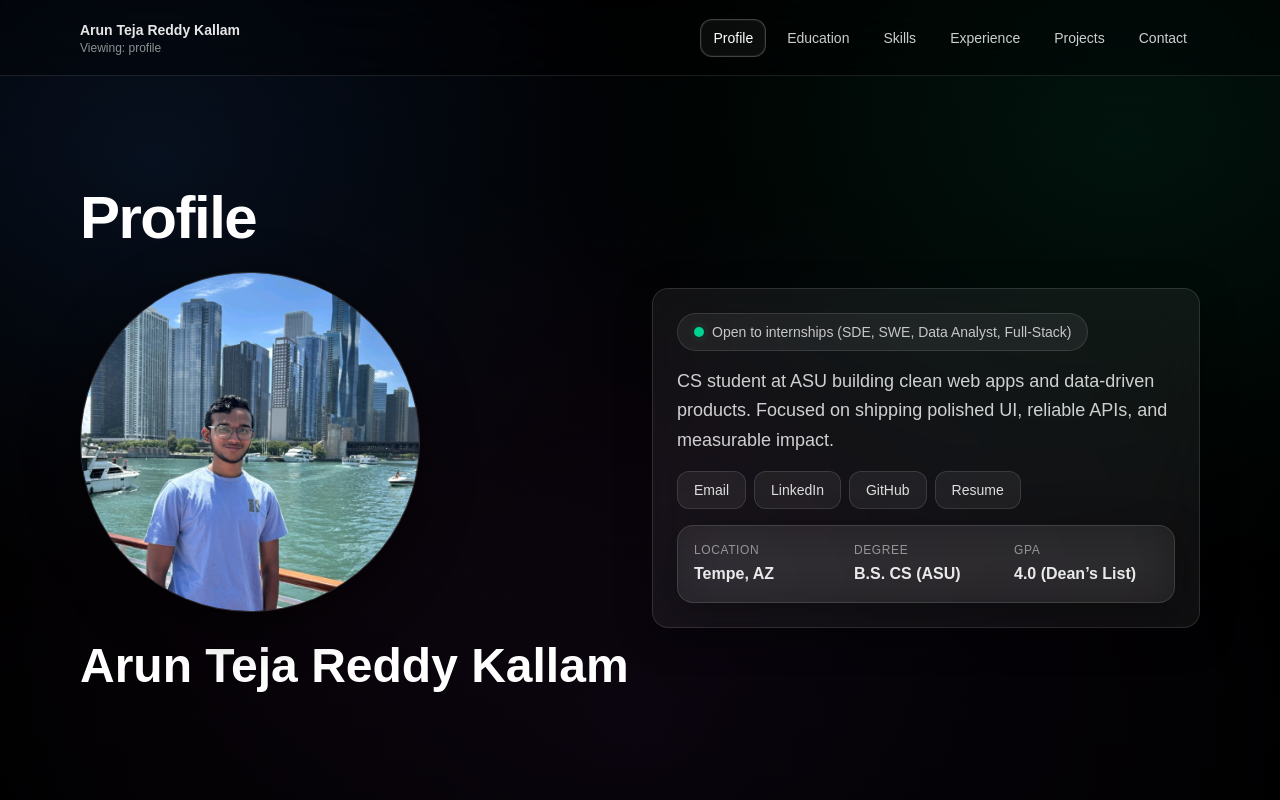
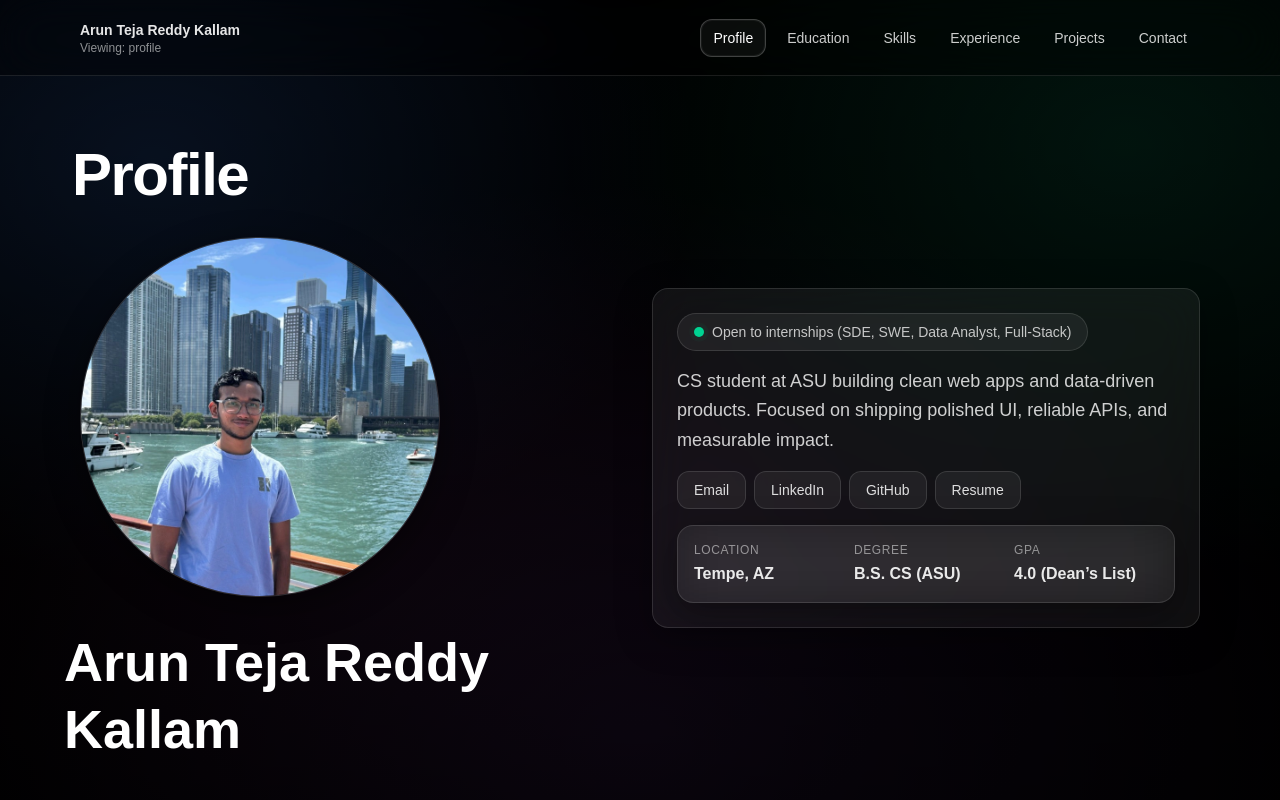
Before and after one commit to akallam04/arun-portfolio, a Next.js app: page / in a window 1280 px wide. Shown: the top 800 px of the page. Built offline with nearby package versions, Linux system fonts and the light colour scheme.

Commit message:
Fix background + styling

```diff
--- a/app/page.tsx
+++ b/app/page.tsx
@@ -242,14 +242,12 @@ export default function Page() {
               style={{ minHeight: `calc(100vh - ${NAV_H}px - 40px)` }}
             >
               <div className="space-y-6">
-                <div className="lg:-mt-8">
-                  <h1 className="text-5xl font-semibold tracking-tight md:text-6xl">
+  <h1 className="text-5xl font-semibold tracking-tight md:text-6xl -translate-y-2 -translate-x-2">
     Profile
   </h1>
-                </div>
 
-                <div className="flex flex-col items-start gap-6">
-                  <div className="relative h-[300px] w-[300px] overflow-hidden rounded-full border border-white/14 bg-white/[0.03] shadow-[0_14px_50px_rgba(0,0,0,0.55)] md:h-[340px] md:w-[340px]">
+  <div className="mt-2">
+    <div className="relative h-[300px] w-[300px] overflow-hidden rounded-full border border-white/14 bg-white/[0.03] shadow-[0_10px_35px_rgba(0,0,0,0.45)] md:h-[360px] md:w-[360px]">
       <Image
         src="/avatar.jpg"
         alt="Arun Teja Reddy Kallam"
@@ -259,11 +257,12 @@ export default function Page() {
       />
     </div>
 
-                  <div className="text-4xl font-semibold leading-tight md:text-5xl whitespace-nowrap">
+    <div className="mt-8 text-[44px] font-semibold leading-tight md:text-[54px] -translate-x-4">
       Arun Teja Reddy Kallam
     </div>
   </div>
 </div>
+
 
               <Card className="p-6">
                 <div className="space-y-4">
```
Lines whose indentation alone changed are shown as unchanged.
